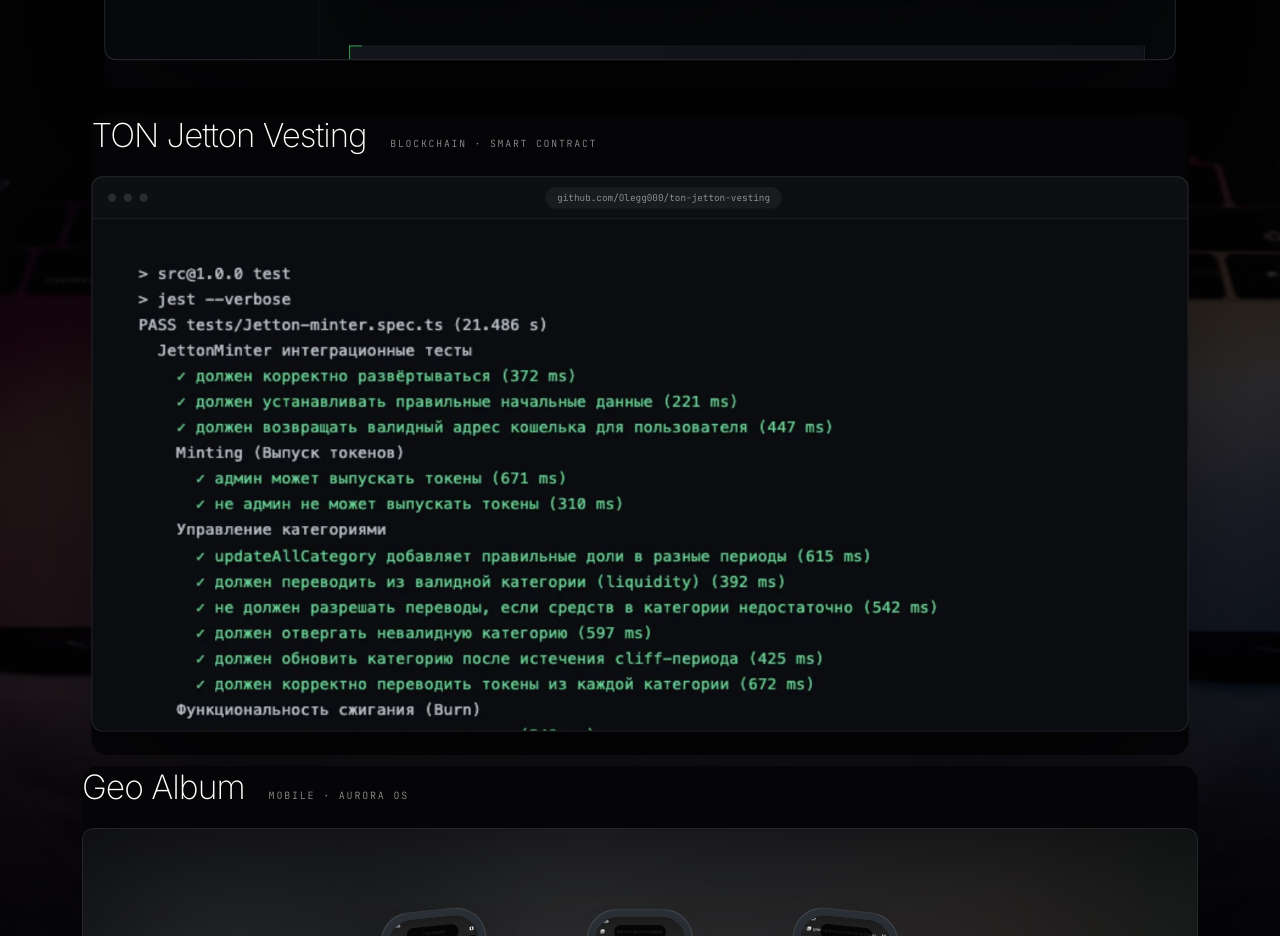
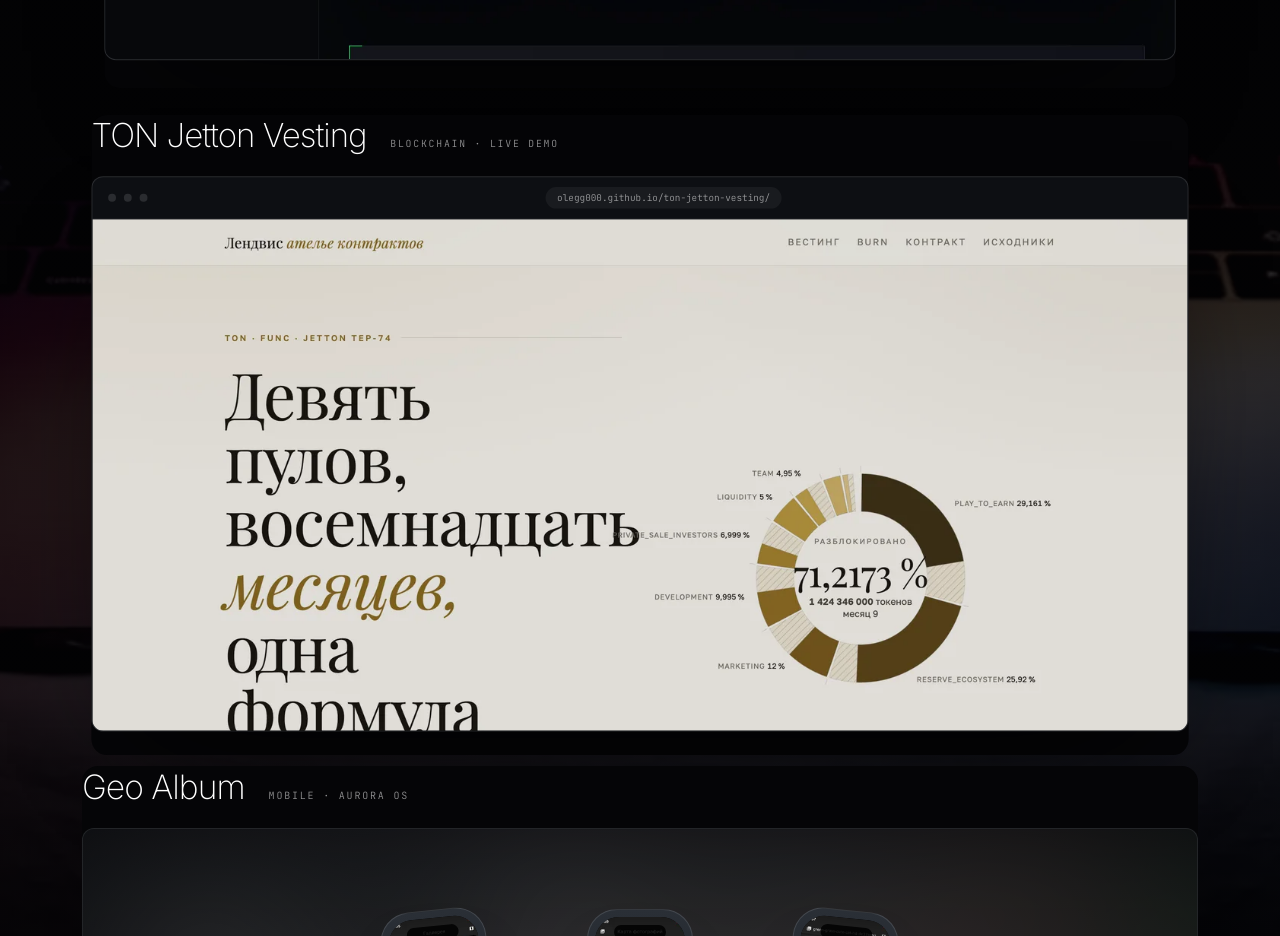
Before and after one commit to Olegg000/lendvis, a React (Vite) app: page /#/ in a window 1280 px wide. Shown: the part 2060-2996 px from the top of the page. Built offline with nearby package versions, Linux system fonts and the light colour scheme; a web font is replaced by a local one.

Commit message:
Link the TON jetton showcase from the projects section
The contract now has an interactive vesting page on Pages, so the card gets a live-demo link and a screenshot of it.

```diff
--- a/src/data.ts
+++ b/src/data.ts
@@ -36,15 +36,16 @@
     n: '02',
     name: 'TON Jetton Vesting',
     nameEn: 'TON Jetton Vesting',
-    kind: 'Блокчейн · смарт-контракт',
-    kindEn: 'Blockchain · smart contract',
+    kind: 'Блокчейн · живое демо',
+    kindEn: 'Blockchain · live demo',
     summary:
-      'Токен стандарта TIP-3 для TON с он-чейн вестингом: девять пулов токеномики, трёхмесячный клиф, графики на 12 и 18 месяцев, сжигание с перераспределением. Ошибку в контракте не откатишь, поэтому всё покрыто песочными тестами — 34 из 34 зелёные.',
+      'Токен стандарта TIP-3 для TON с он-чейн вестингом: девять пулов токеномики, трёхмесячный клиф, графики на 12 и 18 месяцев, сжигание с перераспределением. Ошибку в контракте не откатишь, поэтому всё покрыто песочными тестами — 34 из 34 зелёные. В демо ползунок месяцев пересчитывает лимиты пулов теми же формулами, что исполняет контракт.',
     summaryEn:
-      'A TIP-3 jetton for TON with on-chain vesting: nine tokenomics pools, a three-month cliff, 12- and 18-month schedules, and burn with redistribution. A contract cannot be patched after deploy, so it is covered by sandbox tests — 34 of 34 green.',
+      'A TIP-3 jetton for TON with on-chain vesting: nine tokenomics pools, a three-month cliff, 12- and 18-month schedules, and burn with redistribution. A contract cannot be patched after deploy, so it is covered by sandbox tests — 34 of 34 green. In the demo, a month slider recomputes pool limits with the very arithmetic the contract runs.',
     stack: ['FunC', 'TON', 'TypeScript', 'Jest'],
     repo: 'https://github.com/Olegg000/ton-jetton-vesting',
-    shots: [`${base}shots/blockchain.webp`],
+    demo: 'https://olegg000.github.io/ton-jetton-vesting/',
+    shots: [`${base}shots/ton-vesting.webp`, `${base}shots/blockchain.webp`],
   },
   {
     n: '03',
```
Also changed, not shown: public/shots/ton-vesting.webp (added).
